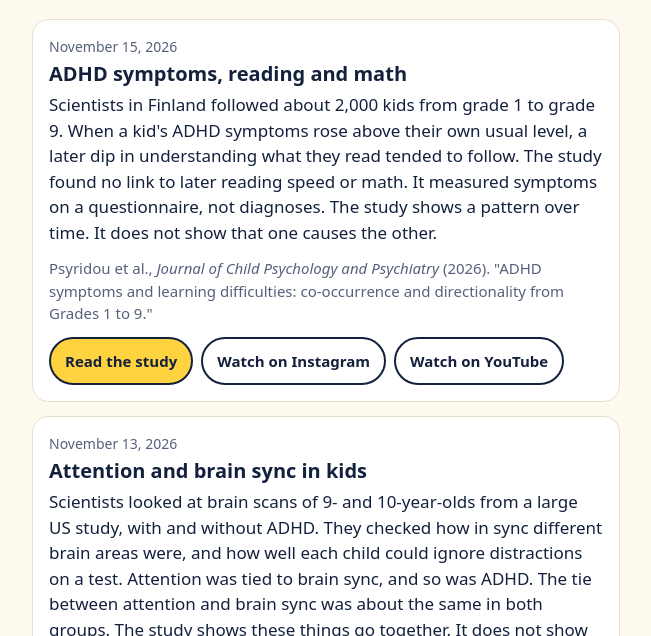
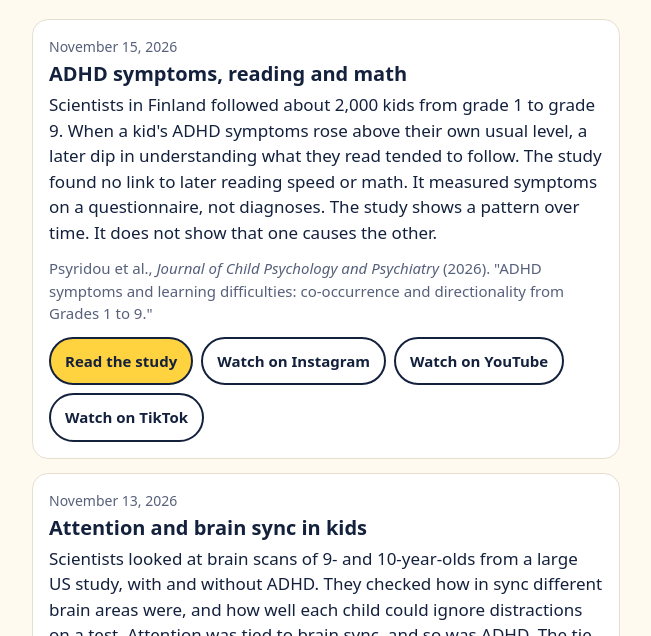
Before and after one commit to adhdscoop/adhdscoop.github.io, a plain HTML site: page index.html in a window 1280 px wide. Shown: the part 164-800 px from the top of the page, without its empty margins (314-965 px from the left). Drawn offline with Linux system fonts and the light colour scheme.

Commit message:
Add TikTok link to Reel 5
Co-Authored-By: Claude Opus 5.5 <noreply@anthropic.com>

```diff
--- a/index.html
+++ b/index.html
@@ -65,6 +65,7 @@ footer a{color:var(--link)}
     <li><a class="paper" href="https://doi.org/10.1111/jcpp.70244">Read the study</a></li>
     <li><a href="https://www.instagram.com/adhdscoop/reel/Dfym_XJMoqv/">Watch on Instagram</a></li>
     <li><a href="https://youtube.com/shorts/XfL8BqM-w08">Watch on YouTube</a></li>
+    <li><a href="https://www.tiktok.com/@adhdscoop/video/7708873188528180510">Watch on TikTok</a></li>
   </ul>
 </article>
 
```
